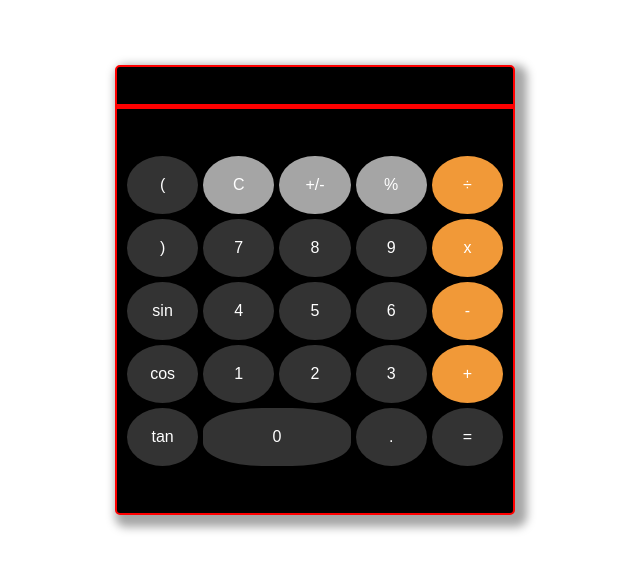
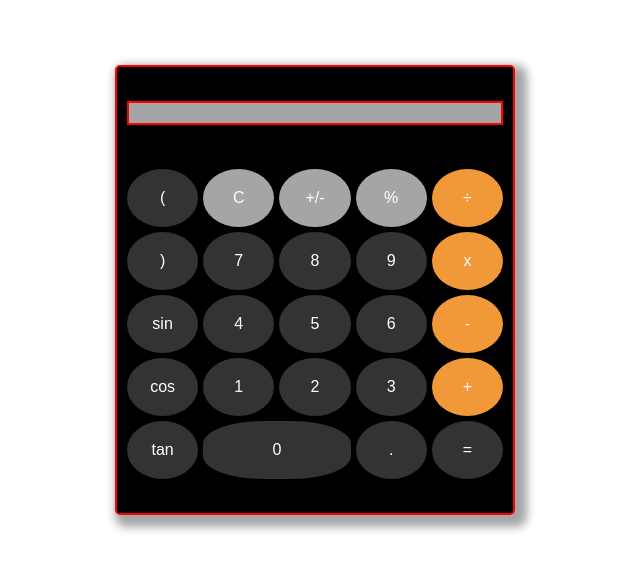
Before and after one commit to Matthew-Hughes3488/nology-calculator, a website built with Vite: page index.html in a window 1280 px wide. Shown: the part 110-680 px from the top of the page, without its empty margins (325-965 px from the left). Built offline with nearby package versions, Linux system fonts and the light colour scheme.

Commit message:
Added a display class and styled it. colors are place hiolders and need updating

```diff
--- a/index.html
+++ b/index.html
@@ -7,11 +7,15 @@
     <title>Matt's Mathtastic Calculator</title>
   </head>
   <body>
+
     <img id="Guard" src="./src/audio-images/Guard-image.webp" alt="" />
     <audio id="Stop" src="./src/audio-images/law.mp3"></audio>
 
     <section class="calculator">
-      <h1 class="calculator__output"></h1>
+
+      <div class="display">
+        <h1 class="display__text"></h1>
+      </div>
 
       <section class="buttons">
         <button class="buttons__button buttons__button--extention">
--- a/src/_calculator.scss
+++ b/src/_calculator.scss
@@ -1,6 +1,7 @@
 @use "./variables" as *;
 
 .calculator{
+    margin: 5px;
     background-color: $color-black;
     border: 2px solid red;
     box-shadow: 6px 6px 10px 6px $color-light-grey;
@@ -11,14 +12,18 @@
     display: flex;
     flex-direction: column;
     justify-content: space-evenly;
+}
 
+.display{
+    margin: 10px;
+    background-color: $color-light-grey;
+    border: 2px solid red;
+    display: flex;
+    justify-content: flex-end;
+    align-items: center;
 
-
-    &__output{
-        display: flex;
-        justify-content: flex-end;
-        align-items: center;
-        border-bottom: 5px solid red;
+    &__text{
+        padding: 10px 5px;
         color: $color-white;
     }
 }
--- a/src/main.ts
+++ b/src/main.ts
@@ -12,7 +12,7 @@ const calculator = new Calculator();
 const buttons = document.querySelectorAll(".buttons__button");
 if (buttons.length === 0) throw new Error("Error with query all");
 const userOutput = document.querySelector<HTMLHeadElement>(
-  ".calculator__output"
+  ".display__text"
 );
 if (!userOutput) throw new Error("Error with query selector");
 const guardImage = document.querySelector<HTMLImageElement>("#Guard");
```
